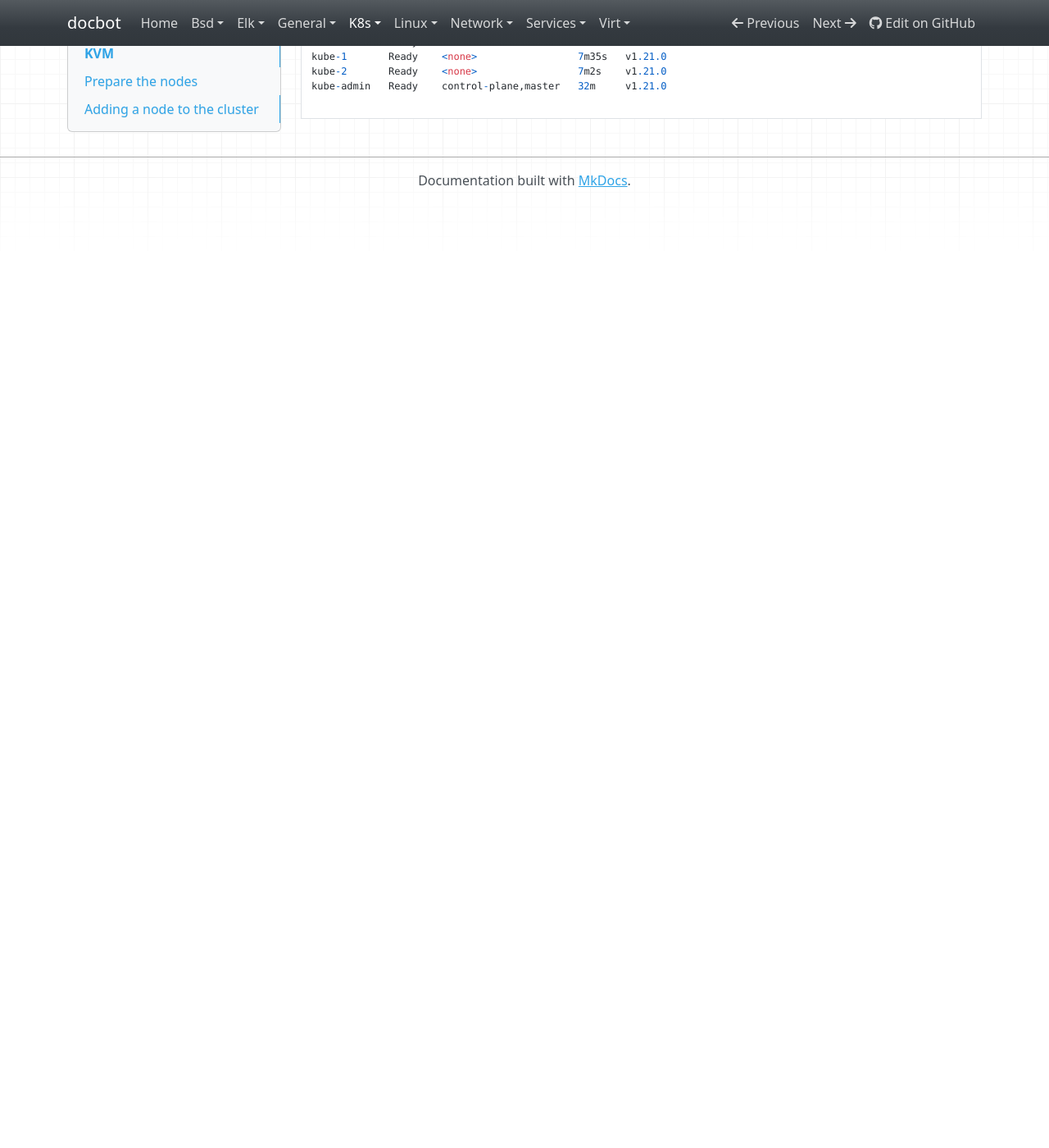
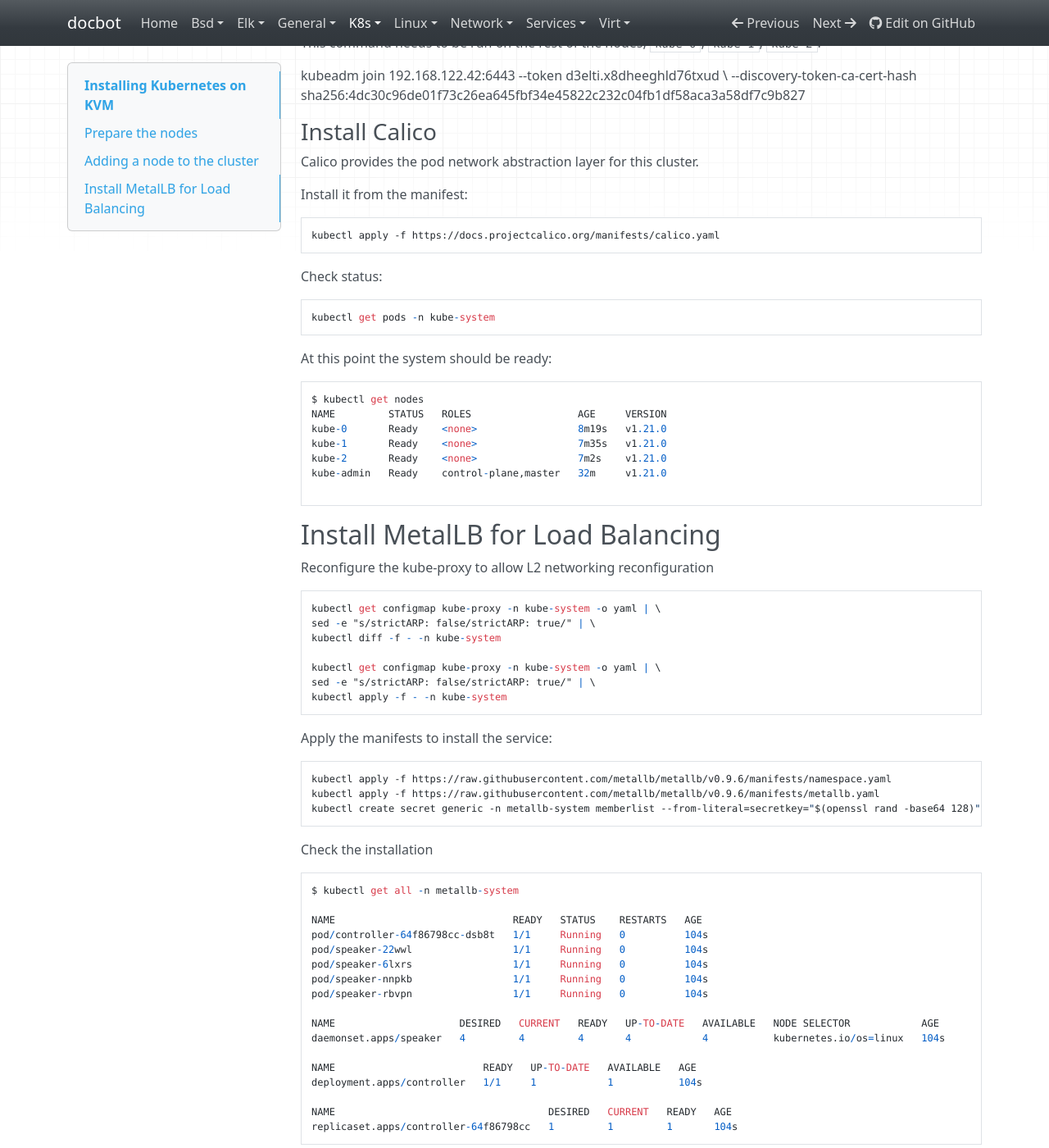
Before and after one commit to noahbailey/docbot, an MkDocs documentation site: the page built from docs/k8s/install-on-kvm.md, in a window 1280 px wide and 1400 px high, scrolled down 2348 px. Shown: the whole window at 82% size. Built offline with MkDocs 1.6.1, drawn with Linux system fonts in a browser that asks for light colours; nearby versions of some CDN libraries; before the commit the page ends 2596 px from its top, so only the background shows below that; some of the changed text lies outside the part shown.

Commit message:
Update kvm k8s install

````diff
--- a/docs/k8s/install-on-kvm.md
+++ b/docs/k8s/install-on-kvm.md
@@ -10,7 +10,7 @@ My setup will be four VMs:
 
 I can generate them using my kvmgr tool:
 
-    kvmgr.sh -c 1 -m 2048 -d 10G -o focal -n kube-admin
+    kvmgr.sh -c 2 -m 2048 -d 10G -o focal -n kube-admin
 
     kvmgr.sh -c 2 -m 2048 -d 20G -o focal -n kube-0
     kvmgr.sh -c 2 -m 2048 -d 20G -o focal -n kube-1
@@ -25,7 +25,11 @@ After the VMs are up, add the IPs to `/etc/hosts`
 
 ### Kernel config
 
+Configure the bridge module to load on every boot:
+
     sudo modprobe br_netfilter
+
+Configure the network stack to bridge correctly:
 
 ```sh
 cat <<EOF | sudo tee /etc/modules-load.d/k8s.conf
@@ -35,25 +39,39 @@ EOF
 cat <<EOF | sudo tee /etc/sysctl.d/k8s.conf
 net.bridge.bridge-nf-call-ip6tables = 1
 net.bridge.bridge-nf-call-iptables = 1
+net.ipv4.ip_forward = 1
 EOF
 sudo sysctl --system
 ```
 
 ### Install Containerd
 
+Containerd is the docker runtime for this setup.
+
     sudo apt install -y containerd
 
 ### Install Kubelet
 
+First, install the prereqs for HTTPS repositories:
+
     sudo apt-get update
     sudo apt-get install -y apt-transport-https ca-certificates curl
 
+Import the k8s keyring:
+
     sudo curl -fsSLo /usr/share/keyrings/kubernetes-archive-keyring.gpg https://packages.cloud.google.com/apt/doc/apt-key.gpg
+
+Add the Apt repo:
 
     echo "deb [signed-by=/usr/share/keyrings/kubernetes-archive-keyring.gpg] https://apt.kubernetes.io/ kubernetes-focal main" | sudo tee /etc/apt/sources.list.d/kubernetes.list
 
+Install the packages on the server:
+
     sudo apt-get update
     sudo apt-get install -y kubelet kubeadm kubectl
+
+Optionally, pin the current package versions to prevent upgrades.
+
     sudo apt-mark hold kubelet kubeadm kubectl
 
 ### Install admin node tools
@@ -98,10 +113,16 @@ service/kubernetes   ClusterIP   10.96.0.1    <none>        443/TCP   2m23s
 
 ## Adding a node to the cluster
 
+This command needs to be run on the rest of the nodes, `kube-0`, `kube-1`, `kube-2`.
+
 kubeadm join 192.168.122.42:6443 --token d3elti.x8dheeghld76txud \
         --discovery-token-ca-cert-hash sha256:4dc30c96de01f73c26ea645fbf34e45822c232c04fb1df58aca3a58df7c9b827
 
 ### Install Calico
+
+Calico provides the pod network abstraction layer for this cluster.
+
+Install it from the manifest:
 
     kubectl apply -f https://docs.projectcalico.org/manifests/calico.yaml
 
@@ -120,3 +141,74 @@ kube-2       Ready    <none>                 7m2s    v1.21.0
 kube-admin   Ready    control-plane,master   32m     v1.21.0
 
 ```
+
+## Install MetalLB for Load Balancing
+
+Reconfigure the kube-proxy to allow L2 networking reconfiguration
+
+```
+kubectl get configmap kube-proxy -n kube-system -o yaml | \
+sed -e "s/strictARP: false/strictARP: true/" | \
+kubectl diff -f - -n kube-system
+
+kubectl get configmap kube-proxy -n kube-system -o yaml | \
+sed -e "s/strictARP: false/strictARP: true/" | \
+kubectl apply -f - -n kube-system
+```
+
+Apply the manifests to install the service:
+
+    kubectl apply -f https://raw.githubusercontent.com/metallb/metallb/v0.9.6/manifests/namespace.yaml
+    kubectl apply -f https://raw.githubusercontent.com/metallb/metallb/v0.9.6/manifests/metallb.yaml
+    kubectl create secret generic -n metallb-system memberlist --from-literal=secretkey="$(openssl rand -base64 128)"
+
+Check the installation
+
+```
+$ kubectl get all -n metallb-system
+
+NAME                              READY   STATUS    RESTARTS   AGE
+pod/controller-64f86798cc-dsb8t   1/1     Running   0          104s
+pod/speaker-22wwl                 1/1     Running   0          104s
+pod/speaker-6lxrs                 1/1     Running   0          104s
+pod/speaker-nnpkb                 1/1     Running   0          104s
+pod/speaker-rbvpn                 1/1     Running   0          104s
+
+NAME                     DESIRED   CURRENT   READY   UP-TO-DATE   AVAILABLE   NODE SELECTOR            AGE
+daemonset.apps/speaker   4         4         4       4            4           kubernetes.io/os=linux   104s
+
+NAME                         READY   UP-TO-DATE   AVAILABLE   AGE
+deployment.apps/controller   1/1     1            1           104s
+
+NAME                                    DESIRED   CURRENT   READY   AGE
+replicaset.apps/controller-64f86798cc   1         1         1       104s
+```
+
+### Configure MetalLB
+
+Configuration in L2 mode is fairly simple, only needing to input an ipv4 range:
+
+```yaml
+apiVersion: v1
+kind: ConfigMap
+metadata:
+  namespace: metallb-system
+  name: config
+data:
+  config: |
+    address-pools:
+    - name: default
+      protocol: layer2
+      addresses:
+      - 192.168.122.240-192.168.122.250
+```
+
+### Using MetalLB
+
+Metallb works like any other loadbalancer provider once configured. For example:
+
+```
+$ kubectl get service
+NAME           TYPE           CLUSTER-IP       EXTERNAL-IP       PORT(S)          AGE
+guestbook      LoadBalancer   10.107.63.180    192.168.122.240   3000:30829/TCP   4s
+```
````
Also changed, not shown: other parts of docs/k8s/install-on-kvm.md (+0 -3 lines).
